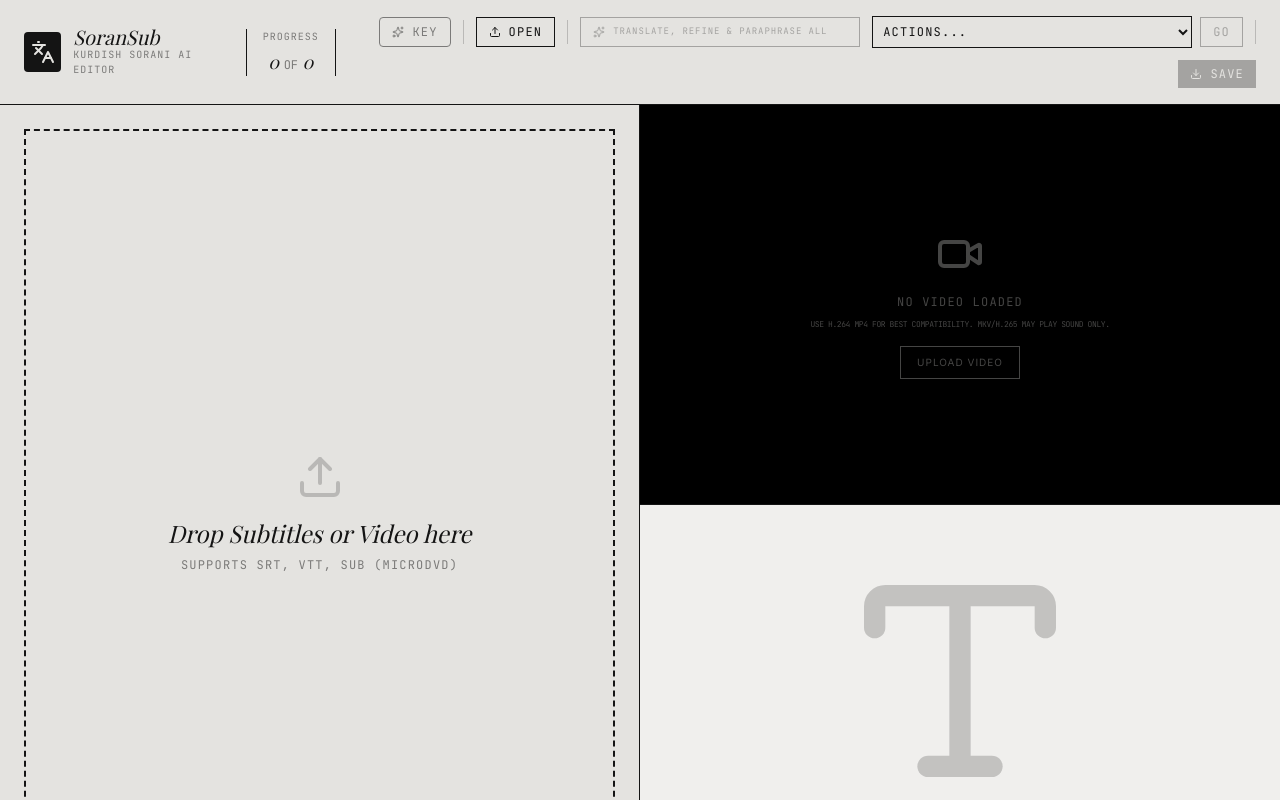
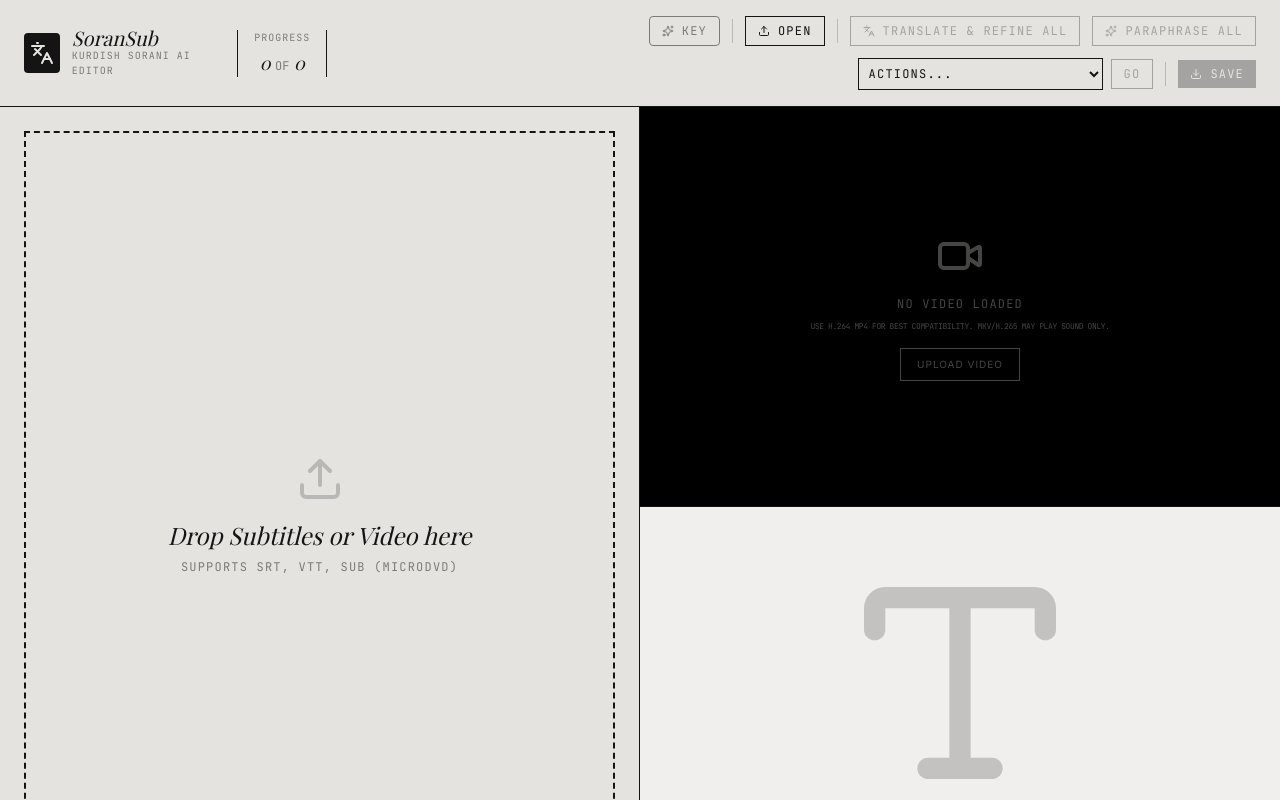
Before and after one commit to zryanaziz/SoranSub, a React (Vite) app: page / in a window 1280 px wide. Shown: the top 800 px of the page. Built offline with nearby package versions, Linux system fonts and the light colour scheme; no server answers; a web font is replaced by a local one.

Commit message:
feat: Simplify translation actions
Removes redundant 'translateRefineParaphraseAll' and clarifies 'translateAll' logic. Also adds current filename display.

```diff
--- a/src/App.tsx
+++ b/src/App.tsx
@@ -77,8 +77,6 @@ export default function App() {
 
   const handleGo = () => {
     switch (selectedAction) {
-      case 'translateAll': handleTranslateAll(); break;
-      case 'translateRefineParaphraseAll': handleTranslateRefineParaphraseAll(); break;
       case 'paraphraseAll': handleParaphraseAll(); break;
       case 'refineOriginal': handleRefineOriginal(); break;
       case 'translateRemaining': handleTranslateRemaining(); break;
@@ -485,12 +483,7 @@ export default function App() {
 
   const handleTranslateAll = () => {
     const indices = Array.from({ length: subtitles.length }, (_, i) => i);
-    return handleProcessSubtitles(indices, true);
-  };
-
-  const handleTranslateRefineParaphraseAll = async () => {
-    await handleTranslateAll();
-    await handleParaphraseAll();
+    handleProcessSubtitles(indices, true);
   };
 
   const handleParaphraseAll = async () => {
@@ -776,6 +769,11 @@ export default function App() {
             </div>
             <div>
               <h1 className="font-serif italic text-lg md:text-xl leading-none">SoranSub</h1>
+              {fileName && (
+                <p className="text-[8px] md:text-[10px] uppercase tracking-widest opacity-70 font-mono italic">
+                  {fileName.substring(0, 20)}{fileName.length > 20 ? '...' : ''}
+                </p>
+              )}
               <p className="text-[8px] md:text-[10px] uppercase tracking-widest opacity-50 font-mono">Kurdish Sorani AI Editor</p>
             </div>
           </div>
@@ -924,9 +922,13 @@ export default function App() {
           <div className="hidden md:block h-6 w-[1px] bg-[#141414] opacity-20" />
 
           <button
-            onClick={handleTranslateRefineParaphraseAll}
-            disabled={isTranslating || isSummarizing || subtitles.length === 0}
-            className="w-[280px] h-[30px] flex items-center gap-2 px-3 py-1.5 border border-[#141414] text-[9px] uppercase tracking-widest font-mono hover:bg-[#141414] hover:text-[#E4E3E0] disabled:opacity-30"
+            onClick={handleTranslateAll}
+            disabled={isTranslating || subtitles.length === 0}
+            className={cn(
+              "flex items-center gap-2 px-3 py-1.5 border border-[#141414] text-[10px] md:text-xs uppercase tracking-widest font-mono transition-all",
+              "hover:bg-[#141414] hover:text-[#E4E3E0] disabled:opacity-30 disabled:cursor-not-allowed",
+              isTranslating && "bg-[#141414] text-[#E4E3E0]"
+            )}
           >
             {isTranslating ? (
               <>
@@ -935,10 +937,19 @@ export default function App() {
               </>
             ) : (
               <>
-                <Sparkles size={12} />
-                Translate, Refine & Paraphrase All
+                <Languages size={12} />
+                Translate & Refine All
               </>
             )}
+          </button>
+
+          <button
+            onClick={handleParaphraseAll}
+            disabled={isTranslating || subtitles.length === 0}
+            className="flex items-center gap-2 px-3 py-1.5 border border-[#141414] text-[10px] md:text-xs uppercase tracking-widest font-mono hover:bg-[#141414] hover:text-[#E4E3E0] disabled:opacity-30"
+          >
+            <Sparkles size={12} />
+            Paraphrase All
           </button>
 
           <div className="flex items-center gap-2">
@@ -948,9 +959,6 @@ export default function App() {
               className="bg-[#E4E3E0] border border-[#141414] text-[10px] md:text-xs uppercase tracking-widest font-mono p-1.5 focus:outline-none"
             >
               <option value="">Actions...</option>
-              <option value="translateAll">Translate & Refine All</option>
-              <option value="translateRefineParaphraseAll">Translate, Refine & Paraphrase All</option>
-              <option value="paraphraseAll">Paraphrase All</option>
               <option value="refineOriginal">Refine Original</option>
               <option value="translateRemaining">Translate & Refine Remain</option>
               <option value="summarizeOriginal">Summarize Original</option>
@@ -1057,13 +1065,13 @@ export default function App() {
                         {item.index}
                       </div>
                       <div className={cn(
-                        "p-2 md:p-3 border-r border-[#141414] text-xs md:text-sm line-clamp-2 whitespace-pre-line",
+                        "p-2 md:p-3 border-r border-[#141414] text-xs md:text-sm line-clamp-2",
                         isActive ? "border-[#E4E3E0] border-opacity-20" : ""
                       )}>
-                        {item.text.replace(/\\n|\/n/g, '\n')}
+                        {item.text}
                       </div>
-                      <div className="p-2 md:p-3 text-xs md:text-sm line-clamp-2 italic font-serif whitespace-pre-line" dir="auto">
-                        {item.translatedText ? item.translatedText.replace(/\\n|\/n/g, '\n') : <span className="opacity-30">...</span>}
+                      <div className="p-2 md:p-3 text-xs md:text-sm line-clamp-2 italic font-serif" dir="auto">
+                        {item.translatedText || <span className="opacity-30">...</span>}
                       </div>
                     </div>
                   );
@@ -1119,8 +1127,8 @@ export default function App() {
                 {/* Top Overlay: Original Text */}
                 <div className="absolute top-10 left-0 right-0 flex flex-col items-center pointer-events-none px-4 text-center">
                   {currentSubtitle && (
-                    <div className="bg-black bg-opacity-60 px-4 py-2 rounded-sm max-w-[80%] whitespace-pre-line">
-                      <p className="text-white text-sm md:text-base font-sans">{currentSubtitle.text.replace(/\\n|\/n/g, '\n')}</p>
+                    <div className="bg-black bg-opacity-60 px-4 py-2 rounded-sm max-w-[80%]">
+                      <p className="text-white text-sm md:text-base font-sans">{currentSubtitle.text}</p>
                     </div>
                   )}
                 </div>
@@ -1133,7 +1141,7 @@ export default function App() {
                         value={currentSubtitle.translatedText || ''}
                         onChange={(e) => handleUpdateText(currentSubtitle.id, e.target.value, true)}
                         placeholder="Type translation here..."
-                        className="bg-transparent text-yellow-400 text-sm md:text-lg font-serif italic w-full border-none focus:outline-none resize-none text-center min-w-[200px]"
+                        className="bg-transparent text-yellow-400 text-[22px] font-bold font-sans w-full border-none focus:outline-none resize-none text-center min-w-[200px]"
                         dir="auto"
                         rows={2}
                       />
@@ -1284,7 +1292,7 @@ export default function App() {
                       onChange={(e) => handleUpdateText(selectedItem.id, e.target.value, true)}
                       placeholder="Translation will appear here..."
                       className={cn(
-                        "w-full h-20 md:h-24 bg-white border border-[#141414] p-3 md:p-4 text-sm md:text-base font-serif italic focus:outline-none focus:ring-1 focus:ring-[#141414] resize-none transition-all",
+                        "w-full h-20 md:h-24 bg-white border border-[#141414] p-3 md:p-4 text-[22px] text-center font-bold font-sans focus:outline-none focus:ring-1 focus:ring-[#141414] resize-none transition-all",
                         selectedIndex !== null && "ring-1 md:ring-2 ring-[#141414] ring-offset-1 md:ring-offset-2"
                       )}
                       dir="auto"
```
